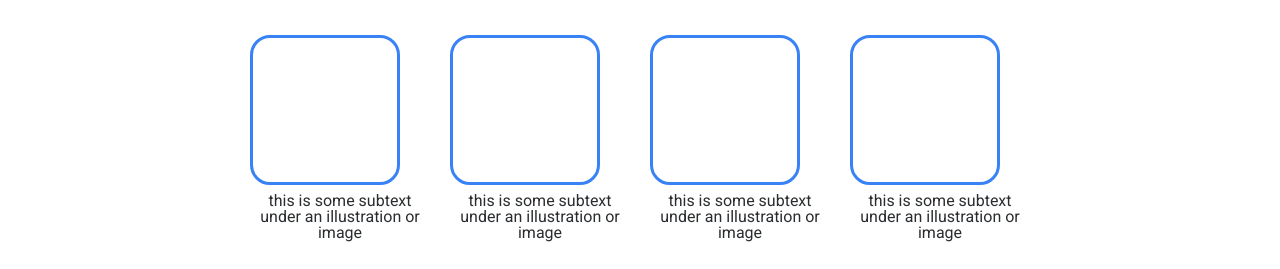
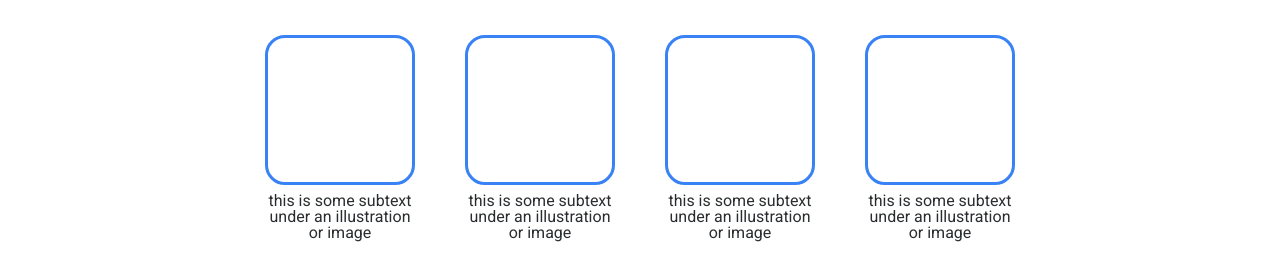
Before and after one commit to vwainman/landing-page-imitation, a plain HTML site: page index.html in a window 1280 px wide. Shown: the part 531-800 px from the top of the page. Drawn offline with Linux system fonts and the light colour scheme.

Commit message:
remove flex basis on information header p, it was unnecessary

```diff
--- a/styles.css
+++ b/styles.css
@@ -140,10 +140,6 @@ img {
         flex-direction: row;
         justify-content: space-around;
     }
-
-    #information_header ul li {
-        flex-basis: 50%;
-    }
 }
 
 button {
```
